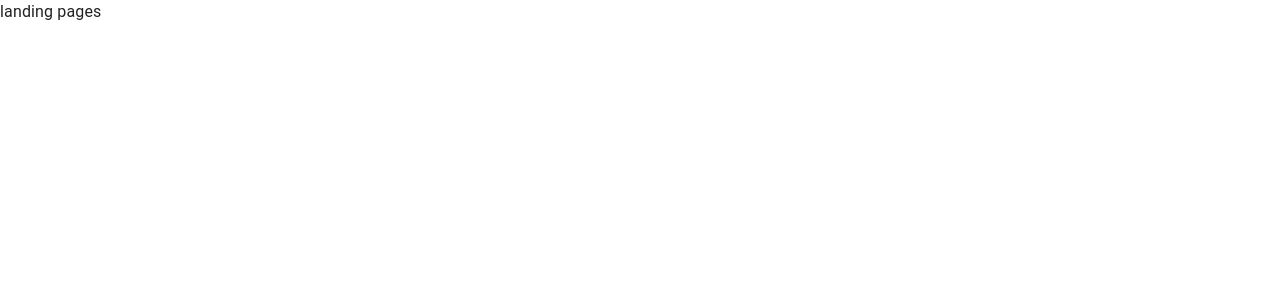
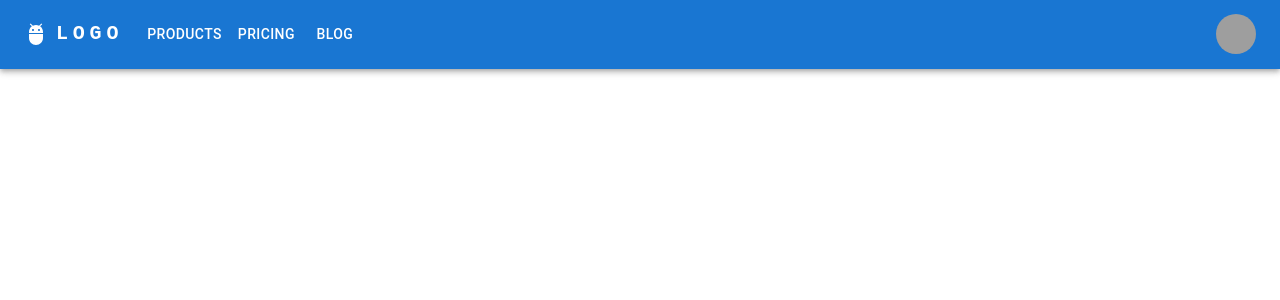
Before and after one commit to abby-pfingsten/wedding, a React (Create React App) app: page / in a window 1280 px wide. Shown: the top 300 px of the page. Built offline with nearby package versions, Linux system fonts and the light colour scheme; grey boxes are pictures that could not be loaded; a web font is replaced by a local one.

Commit message:
added defualt header to app

```diff
--- /dev/null
+++ b/src/components/Header.jsx
@@ -0,0 +1,162 @@
+import * as React from 'react';
+import AppBar from '@mui/material/AppBar';
+import Box from '@mui/material/Box';
+import Toolbar from '@mui/material/Toolbar';
+import IconButton from '@mui/material/IconButton';
+import Typography from '@mui/material/Typography';
+import Menu from '@mui/material/Menu';
+import MenuIcon from '@mui/icons-material/Menu';
+import Container from '@mui/material/Container';
+import Avatar from '@mui/material/Avatar';
+import Button from '@mui/material/Button';
+import Tooltip from '@mui/material/Tooltip';
+import MenuItem from '@mui/material/MenuItem';
+import AdbIcon from '@mui/icons-material/Adb';
+
+const pages = ['Products', 'Pricing', 'Blog'];
+const settings = ['Profile', 'Account', 'Dashboard', 'Logout'];
+
+function ResponsiveAppBar() {
+  const [anchorElNav, setAnchorElNav] = React.useState(null);
+  const [anchorElUser, setAnchorElUser] = React.useState(null);
+
+  const handleOpenNavMenu = (event) => {
+    setAnchorElNav(event.currentTarget);
+  };
+  const handleOpenUserMenu = (event) => {
+    setAnchorElUser(event.currentTarget);
+  };
+
+  const handleCloseNavMenu = () => {
+    setAnchorElNav(null);
+  };
+
+  const handleCloseUserMenu = () => {
+    setAnchorElUser(null);
+  };
+
+  return (
+    <AppBar position='static'>
+      <Container maxWidth='xl'>
+        <Toolbar disableGutters>
+          <AdbIcon sx={{ display: { xs: 'none', md: 'flex' }, mr: 1 }} />
+          <Typography
+            variant='h6'
+            noWrap
+            component='a'
+            href='#app-bar-with-responsive-menu'
+            sx={{
+              mr: 2,
+              display: { xs: 'none', md: 'flex' },
+              fontFamily: 'monospace',
+              fontWeight: 700,
+              letterSpacing: '.3rem',
+              color: 'inherit',
+              textDecoration: 'none',
+            }}
+          >
+            LOGO
+          </Typography>
+
+          <Box sx={{ flexGrow: 1, display: { xs: 'flex', md: 'none' } }}>
+            <IconButton
+              size='large'
+              aria-label='account of current user'
+              aria-controls='menu-appbar'
+              aria-haspopup='true'
+              onClick={handleOpenNavMenu}
+              color='inherit'
+            >
+              <MenuIcon />
+            </IconButton>
+            <Menu
+              id='menu-appbar'
+              anchorEl={anchorElNav}
+              anchorOrigin={{
+                vertical: 'bottom',
+                horizontal: 'left',
+              }}
+              keepMounted
+              transformOrigin={{
+                vertical: 'top',
+                horizontal: 'left',
+              }}
+              open={Boolean(anchorElNav)}
+              onClose={handleCloseNavMenu}
+              sx={{
+                display: { xs: 'block', md: 'none' },
+              }}
+            >
+              {pages.map((page) => (
+                <MenuItem key={page} onClick={handleCloseNavMenu}>
+                  <Typography textAlign='center'>{page}</Typography>
+                </MenuItem>
+              ))}
+            </Menu>
+          </Box>
+          <AdbIcon sx={{ display: { xs: 'flex', md: 'none' }, mr: 1 }} />
+          <Typography
+            variant='h5'
+            noWrap
+            component='a'
+            href='#app-bar-with-responsive-menu'
+            sx={{
+              mr: 2,
+              display: { xs: 'flex', md: 'none' },
+              flexGrow: 1,
+              fontFamily: 'monospace',
+              fontWeight: 700,
+              letterSpacing: '.3rem',
+              color: 'inherit',
+              textDecoration: 'none',
+            }}
+          >
+            LOGO
+          </Typography>
+          <Box sx={{ flexGrow: 1, display: { xs: 'none', md: 'flex' } }}>
+            {pages.map((page) => (
+              <Button
+                key={page}
+                onClick={handleCloseNavMenu}
+                sx={{ my: 2, color: 'white', display: 'block' }}
+              >
+                {page}
+              </Button>
+            ))}
+          </Box>
+
+          <Box sx={{ flexGrow: 0 }}>
+            <Tooltip title='Open settings'>
+              <IconButton onClick={handleOpenUserMenu} sx={{ p: 0 }}>
+                <Avatar alt='Remy Sharp' src='/static/images/avatar/2.jpg' />
+              </IconButton>
+            </Tooltip>
+            <Menu
+              sx={{ mt: '45px' }}
+              id='menu-appbar'
+              anchorEl={anchorElUser}
+              anchorOrigin={{
+                vertical: 'top',
+                horizontal: 'right',
+              }}
+              keepMounted
+              transformOrigin={{
+                vertical: 'top',
+                horizontal: 'right',
+              }}
+              open={Boolean(anchorElUser)}
+              onClose={handleCloseUserMenu}
+            >
+              {settings.map((setting) => (
+                <MenuItem key={setting} onClick={handleCloseUserMenu}>
+                  <Typography textAlign='center'>{setting}</Typography>
+                </MenuItem>
+              ))}
+            </Menu>
+          </Box>
+        </Toolbar>
+      </Container>
+    </AppBar>
+  );
+}
+export default ResponsiveAppBar;
--- a/src/pages/Home.jsx
+++ b/src/pages/Home.jsx
@@ -1,3 +1,24 @@
+import * as React from 'react';
+import Avatar from '@mui/material/Avatar';
+import Button from '@mui/material/Button';
+import CssBaseline from '@mui/material/CssBaseline';
+import TextField from '@mui/material/TextField';
+import Link from '@mui/material/Link';
+import Grid from '@mui/material/Grid';
+import Stack from '@mui/material/Stack';
+import Typography from '@mui/material/Typography';
+import Container from '@mui/material/Container';
+import { createTheme, ThemeProvider, styled } from '@mui/material/styles';
+import winery from '../images/winery-stock.jpg';
+import Header from '../components/Header';
+
 export default function Home() {
-  return <>landing pages</>;
+  const defaultTheme = createTheme();
+
+  return (
+    <ThemeProvider theme={defaultTheme}>
+      <CssBaseline />
+      <Header />
+    </ThemeProvider>
+  );
 }
```
